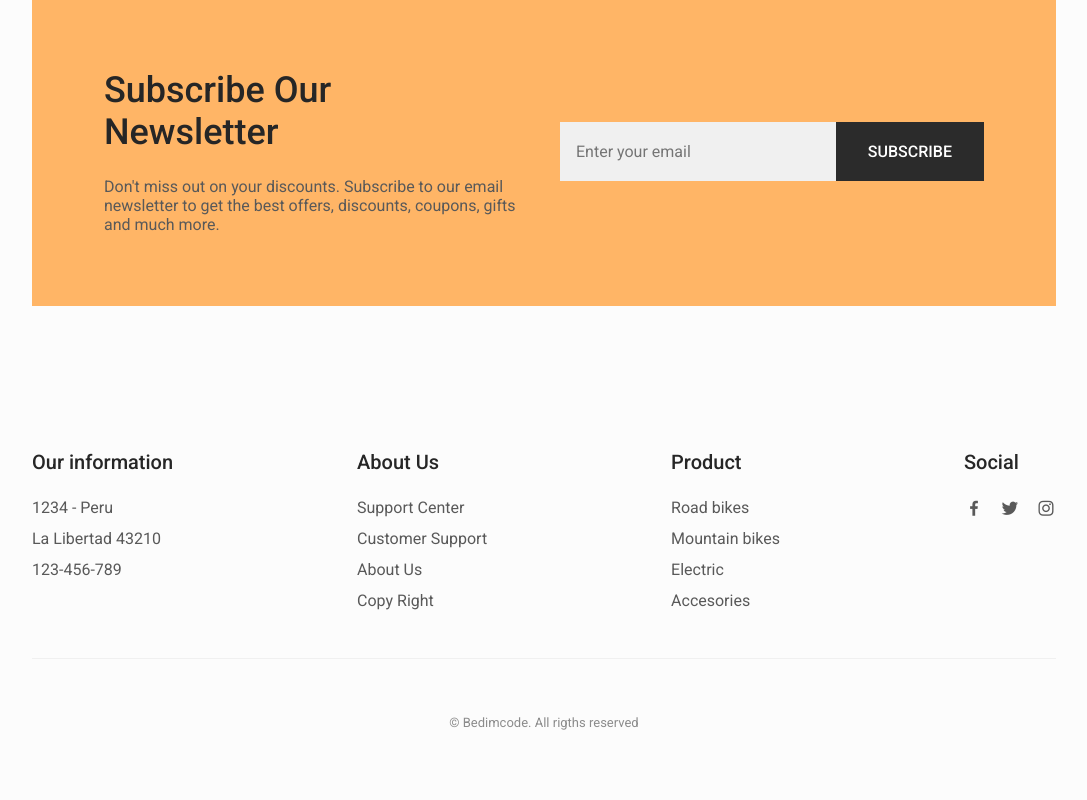
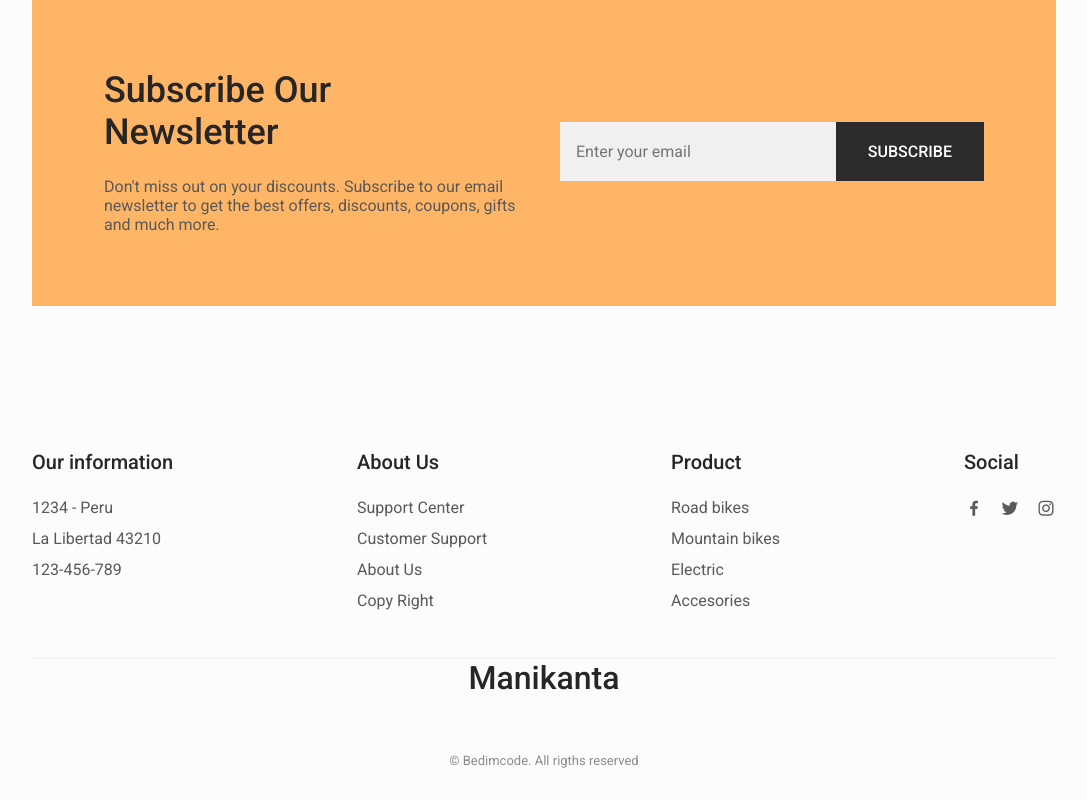
Before and after one commit to 20A31A0557/ecommerce, a plain HTML site: page index.html in a window 1280 px wide. Shown: the part 4320-5120 px from the top of the page, without its empty margins (96-1183 px from the left). Before the commit the page ends 5082 px from the top, so only its background shows below. Drawn offline with nearby package versions, Linux system fonts and the light colour scheme.

Commit message:
branch commit

```diff
--- a/index.html
+++ b/index.html
@@ -575,6 +575,7 @@
                     </ul>
                 </div>
             </div>
+<h1><center>Manikanta</center></h1>
 
             <span class="footer__copy">&#169; Bedimcode. All rigths reserved</span>
         </footer>
```
